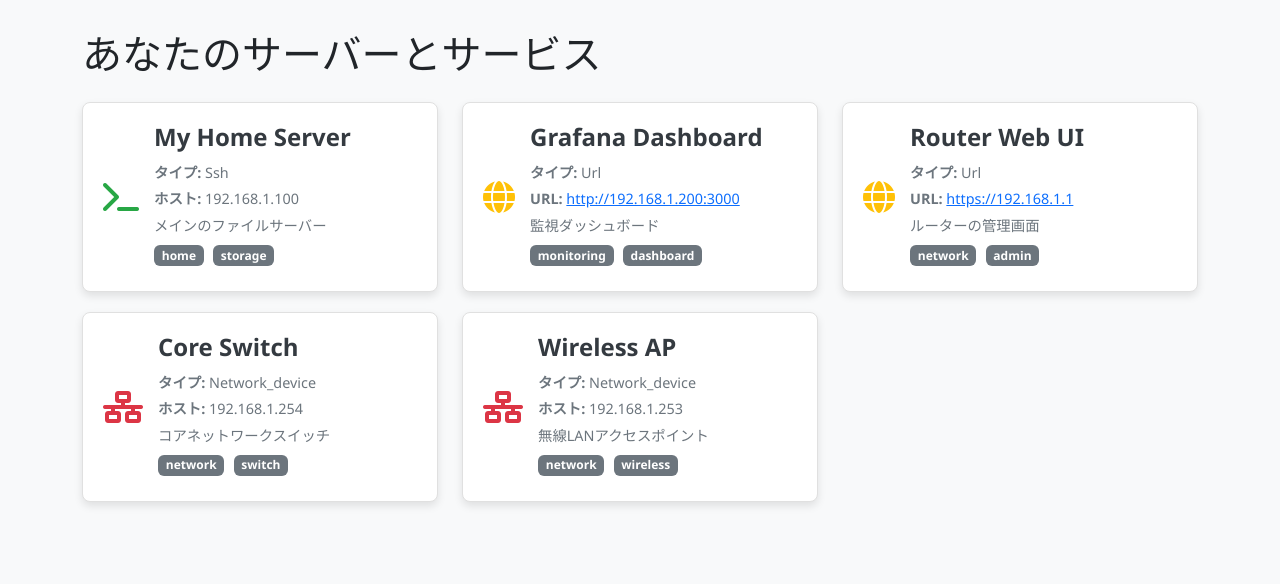
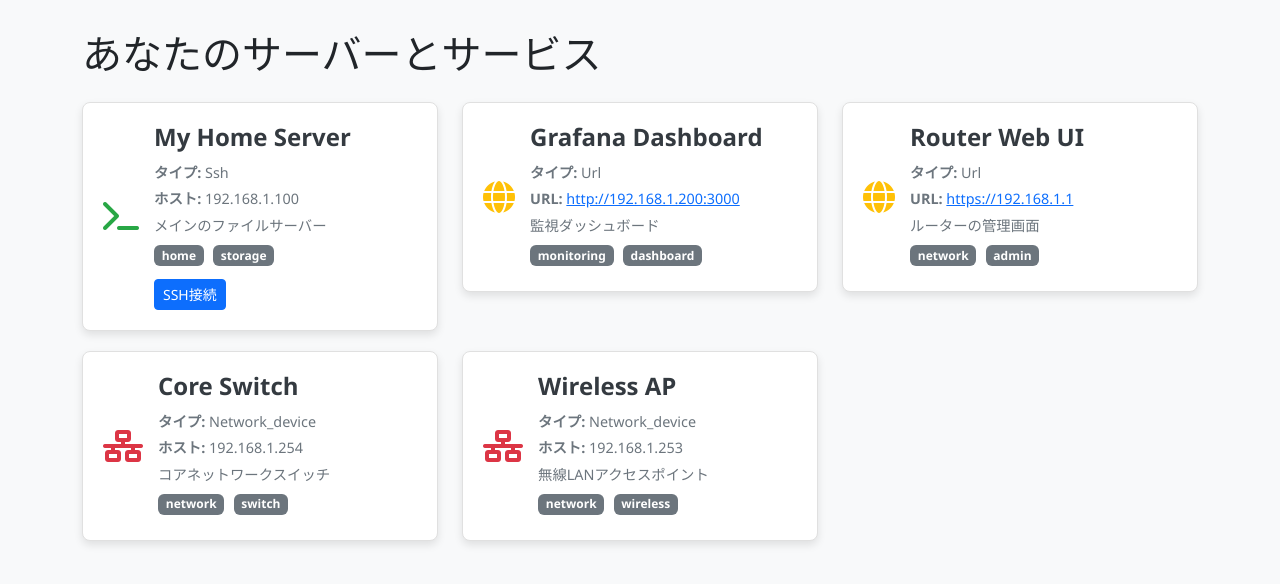
Before and after one commit to nekoy3/ServerDeck, a Flask app: page / in a window 1280 px wide. Shown: the part 56-640 px from the top of the page. Run offline with Flask 3, Linux system fonts and the light colour scheme.

Commit message:
feat: Implement SSH key management with file upload and add Docker restart scripts

```diff
--- a/app.py
+++ b/app.py
@@ -1,11 +1,36 @@
-from flask import Flask, render_template, request, jsonify
+from flask import Flask, render_template, request, jsonify, session
+from flask_socketio import SocketIO, emit
 import yaml
 import os
+import paramiko
+import threading
+import time
+from werkzeug.utils import secure_filename
 
 app = Flask(__name__)
+app.config['SECRET_KEY'] = 'your_secret_key_here' # Replace with a strong secret key
+socketio = SocketIO(app)
 
 CONFIG_DIR = os.path.join(os.path.dirname(__file__), 'config')
 SERVERS_CONFIG_PATH = os.path.join(CONFIG_DIR, 'servers.yaml')
+SSH_KEYS_CONFIG_PATH = os.path.join(CONFIG_DIR, 'ssh_keys.yaml')
+
+UPLOAD_FOLDER = os.path.join(CONFIG_DIR, 'uploaded_ssh_keys')
+ALLOWED_EXTENSIONS = {'pem', 'key', 'id_rsa', 'id_dsa', 'id_ecdsa', 'id_ed25519'} # Common SSH key extensions
+
+# Ensure upload folder exists
+os.makedirs(UPLOAD_FOLDER, exist_ok=True)
+
+active_ssh_sessions = {} # Store active SSH client sessions
+
+def allowed_file(filename):
+    # If there's no dot in the filename, it's considered a file without an extension
+    # and is allowed if its base name is in ALLOWED_EXTENSIONS (e.g., 'id_rsa')
+    if '.' not in filename:
+        return filename.lower() in ALLOWED_EXTENSIONS
+
+    # Otherwise, check the extension
+    return filename.rsplit('.', 1)[1].lower() in ALLOWED_EXTENSIONS
 
 def load_servers_config():
     if os.path.exists(SERVERS_CONFIG_PATH):
@@ -19,6 +44,17 @@
     with open(SERVERS_CONFIG_PATH, 'w') as f:
         yaml.dump(config_data, f, indent=2, sort_keys=False) # Preserve order
 
+def load_ssh_keys_config():
+    if os.path.exists(SSH_KEYS_CONFIG_PATH):
+        with open(SSH_KEYS_CONFIG_PATH, 'r') as f:
+            return yaml.safe_load(f) or {"ssh_keys": []}
+    return {"ssh_keys": []}
+
+def save_ssh_keys_config(config_data):
+    os.makedirs(CONFIG_DIR, exist_ok=True)
+    with open(SSH_KEYS_CONFIG_PATH, 'w') as f:
+        yaml.dump(config_data, f, indent=2, sort_keys=False)
+
 @app.route('/')
 def index():
     config = load_servers_config()
@@ -29,6 +65,11 @@
 def config_page():
     # This route now serves the content for the modal
     return render_template('config_modal_content.html')
+
+@app.route('/ssh/<server_id>')
+def ssh_terminal(server_id):
+    # You might want to load server details here and pass them to the template
+    return render_template('ssh_terminal.html', server_id=server_id)
 
 # API Endpoints for servers
 @app.route('/api/servers', methods=['GET'])
@@ -82,5 +123,167 @@
     save_servers_config(config)
     return jsonify({"message": "Server deleted"}), 204
 
+# API Endpoints for SSH Keys
+@app.route('/api/ssh_keys', methods=['GET'])
+def get_ssh_keys():
+    config = load_ssh_keys_config()
+    return jsonify(config.get('ssh_keys', []))
+
+@app.route('/api/ssh_keys', methods=['POST'])
+def add_ssh_key():
+    new_key = request.json
+    if not new_key or 'id' not in new_key or 'name' not in new_key or 'path' not in new_key:
+        return jsonify({"error": "Missing required fields (id, name, path)"}), 400
+
+    config = load_ssh_keys_config()
+    ssh_keys = config.get('ssh_keys', [])
+
+    if any(k['id'] == new_key['id'] for k in ssh_keys):
+        return jsonify({"error": f"SSH Key with ID '{new_key['id']}' already exists"}), 409
+
+    ssh_keys.append(new_key)
+    save_ssh_keys_config(config)
+    return jsonify(new_key), 201
+
+@app.route('/api/ssh_keys/<key_id>', methods=['PUT'])
+def update_ssh_key(key_id):
+    updated_data = request.json
+    config = load_ssh_keys_config()
+    ssh_keys = config.get('ssh_keys', [])
+    found = False
+    for i, key in enumerate(ssh_keys):
+        if key['id'] == key_id:
+            ssh_keys[i] = {**key, **updated_data}
+            found = True
+            break
+    if not found:
+        return jsonify({"error": "SSH Key not found"}), 404
+    save_ssh_keys_config(config)
+    return jsonify(ssh_keys[i])
+
+@app.route('/api/ssh_keys/<key_id>', methods=['DELETE'])
+def delete_ssh_key(key_id):
+    config = load_ssh_keys_config()
+    ssh_keys = config.get('ssh_keys', [])
+    original_len = len(ssh_keys)
+    ssh_keys = [k for k in ssh_keys if k['id'] != key_id]
+    if len(ssh_keys) == original_len:
+        return jsonify({"error": "SSH Key not found"}), 404
+    config['ssh_keys'] = ssh_keys
+    save_ssh_keys_config(config)
+    return jsonify({"message": "SSH Key deleted"}), 204
+
+@app.route('/api/ssh_keys/upload', methods=['POST'])
+def upload_ssh_key_file():
+    if 'file' not in request.files:
+        return jsonify({'error': 'No file part'}), 400
+    file = request.files['file']
+    if file.filename == '':
+        return jsonify({'error': 'No selected file'}), 400
+    if file and allowed_file(file.filename):
+        filename = secure_filename(file.filename)
+        filepath = os.path.join(UPLOAD_FOLDER, filename)
+        file.save(filepath)
+        # Set appropriate permissions for the private key
+        os.chmod(filepath, 0o600) # Read/write for owner only
+        return jsonify({'path': filepath}), 200
+    return jsonify({'error': 'File type not allowed'}), 400
+
+def _ssh_read_loop(chan, sid):
+    while True:
+        if chan.recv_ready():
+            output = chan.recv(4096).decode('utf-8', errors='ignore')
+            socketio.emit('ssh_output', {'output': output}, room=sid)
+        time.sleep(0.01) # Small delay to prevent busy-waiting
+
+@socketio.on('start_ssh')
+def handle_start_ssh(data):
+    server_id = data.get('server_id')
+    sid = request.sid
+    print(f"Attempting to start SSH for server_id: {server_id} (SID: {sid})")
+
+    config = load_servers_config()
+    server_info = next((s for s in config.get('servers', []) if s['id'] == server_id), None)
+
+    if not server_info:
+        emit('ssh_output', {'output': f"Error: Server '{server_id}' not found in configuration.\r\n"})
+        return
+
+    if server_info.get('type') != 'ssh':
+        emit('ssh_output', {'output': f"Error: Server '{server_id}' is not an SSH type server.\r\n"})
+        return
+
+    try:
+        client = paramiko.SSHClient()
+        client.load_system_host_keys()
+        client.set_missing_host_key_policy(paramiko.AutoAddPolicy())
+
+        hostname = server_info.get('host')
+        port = server_info.get('port', 22)
+        username = server_info.get('username')
+        password = server_info.get('password')
+        ssh_key_id = server_info.get('ssh_key_id') # Use ssh_key_id instead of ssh_key_path directly
+
+        if ssh_key_id:
+            ssh_keys_config = load_ssh_keys_config()
+            ssh_key_info = next((k for k in ssh_keys_config.get('ssh_keys', []) if k['id'] == ssh_key_id), None)
+            if ssh_key_info and os.path.exists(os.path.expanduser(ssh_key_info['path'])):
+                key = paramiko.RSAKey.from_private_key_file(os.path.expanduser(ssh_key_info['path']))
+                client.connect(hostname=hostname, port=port, username=username, pkey=key, timeout=10)
+                print(f"SSH connected to {hostname} using key: {ssh_key_info['name']}")
+            else:
+                emit('ssh_output', {'output': f"Error: SSH Key '{ssh_key_id}' not found or path invalid.\r\n"})
+                client.close()
+                return
+        elif password:
+            client.connect(hostname=hostname, port=port, username=username, password=password, timeout=10)
+            print(f"SSH connected to {hostname} using password.")
+        else:
+            emit('ssh_output', {'output': "Error: No valid authentication method (password or SSH key) provided.\r\n"})
+            client.close()
+            return
+
+        chan = client.invoke_shell()
+        chan.settimeout(0.0) # Non-blocking
+
+        active_ssh_sessions[sid] = {'client': client, 'channel': chan}
+        emit('ssh_output', {'output': f"Successfully connected to {hostname}.\r\n"})
+
+        # Start a separate thread to read SSH output
+        threading.Thread(target=_ssh_read_loop, args=(chan, sid), daemon=True).start()
+
+    except paramiko.AuthenticationException:
+        emit('ssh_output', {'output': "Authentication failed. Please check your credentials.\r\n"})
+    except paramiko.SSHException as e:
+        emit('ssh_output', {'output': f"SSH error: {e}\r\n"})
+    except Exception as e:
+        emit('ssh_output', {'output': f"Connection error: {e}\r\n"})
+
+@socketio.on('ssh_input')
+def handle_ssh_input(data):
+    sid = request.sid
+    if sid in active_ssh_sessions:
+        chan = active_ssh_sessions[sid]['channel']
+        chan.send(data['input'])
+
+@socketio.on('resize_terminal')
+def handle_resize_terminal(data):
+    sid = request.sid
+    if sid in active_ssh_sessions:
+        chan = active_ssh_sessions[sid]['channel']
+        cols = data.get('cols', 80)
+        rows = data.get('rows', 24)
+        chan.resize_pty(cols, rows)
+
+@socketio.on('disconnect')
+def handle_disconnect():
+    sid = request.sid
+    print(f"Client disconnected (SID: {sid})")
+    if sid in active_ssh_sessions:
+        client = active_ssh_sessions[sid]['client']
+        client.close()
+        del active_ssh_sessions[sid]
+        print(f"SSH session closed for SID: {sid}")
+
 if __name__ == '__main__':
-    app.run(host='0.0.0.0', debug=True, port=5001)
+    socketio.run(app, host='0.0.0.0', debug=True, allow_unsafe_werkzeug=True, port=5001)
--- /dev/null
+++ b/config/ssh_keys.yaml
@@ -0,0 +1 @@
+ssh_keys: []
--- a/requirements.txt
+++ b/requirements.txt
@@ -1,2 +1,4 @@
 Flask
 PyYAML
+paramiko
+Flask-SocketIO
--- a/static/js/script.js
+++ b/static/js/script.js
@@ -20,7 +20,7 @@
         const serverUsernameInput = document.getElementById('serverUsername');
         const serverAuthMethodSelect = document.getElementById('serverAuthMethod');
         const serverPasswordInput = document.getElementById('serverPassword');
-        const serverSshKeyPathInput = document.getElementById('serverSshKeyPath');
+        const serverSshKeyIdSelect = document.getElementById('serverSshKeyId'); // Changed from Path to Id
         const serverDescriptionInput = document.getElementById('serverDescription');
         const serverTagsInput = document.getElementById('serverTags');
 
@@ -31,7 +31,20 @@
         const usernameGroup = document.getElementById('usernameGroup');
         const authMethodGroup = document.getElementById('authMethodGroup');
         const passwordGroup = document.getElementById('passwordGroup');
-        const sshKeyPathGroup = document.getElementById('sshKeyPathGroup');
+        const sshKeySelectGroup = document.getElementById('sshKeySelectGroup'); // Changed from Path to Select
+
+        // SSH Key Management Elements
+        const manageSshKeysBtn = document.getElementById('manageSshKeysBtn');
+        const sshKeyModal = new bootstrap.Modal(document.getElementById('sshKeyModal'));
+        const sshKeyList = document.getElementById('sshKeyList');
+        const addSshKeyBtn = document.getElementById('addSshKeyBtn');
+        const sshKeyForm = document.getElementById('sshKeyForm');
+        const sshKeyIdInput = document.getElementById('sshKeyId');
+        const sshKeyNameInput = document.getElementById('sshKeyName');
+        const sshKeyPathInput = document.getElementById('sshKeyPath');
+        const sshKeyFileInput = document.getElementById('sshKeyFile'); // New: SSH Key File Input
+        const cancelSshKeyEditBtn = document.getElementById('cancelSshKeyEditBtn');
+        let editingSshKeyId = null;
 
         // Function to fetch servers and render them
         async function fetchAndRenderServers() {
@@ -111,12 +124,13 @@
             }
         }
 
-        function attachEventListeners() {
+        async function attachEventListeners() {
             // Edit buttons
             document.querySelectorAll('.edit-btn').forEach(button => {
-                button.onclick = (event) => {
+                button.onclick = async (event) => {
                     const serverId = event.target.dataset.id;
                     editingServerId = serverId;
+                    await populateSshKeySelect(); // Populate SSH keys before opening modal
                     populateModalForEdit(serverId);
                     serverModal.show();
                 };
@@ -148,10 +162,11 @@
             // Add New Server card
             const addServerCard = document.getElementById('addServerCard');
             if (addServerCard) {
-                addServerCard.onclick = () => {
+                addServerCard.onclick = async () => {
                     editingServerId = null; // Reset for new server
                     serverForm.reset(); // Clear form
                     serverIdInput.readOnly = false; // ID should be editable for new server
+                    await populateSshKeySelect(); // Populate SSH keys before opening modal
                     serverModal.show();
                     toggleFormFields(); // Show default fields for new server
                 };
@@ -176,7 +191,7 @@
                     serverUsernameInput.value = server.username || '';
                     serverAuthMethodSelect.value = server.auth_method || 'password';
                     serverPasswordInput.value = ''; // Never pre-fill password for security
-                    serverSshKeyPathInput.value = server.ssh_key_path || '';
+                    serverSshKeyIdSelect.value = server.ssh_key_id || ''; // Set selected SSH key
                     serverDescriptionInput.value = server.description || '';
                     serverTagsInput.value = (server.tags && server.tags.length > 0) ? server.tags.join(', ') : '';
 
@@ -202,7 +217,7 @@
             usernameGroup.style.display = 'none';
             authMethodGroup.style.display = 'none';
             passwordGroup.style.display = 'none';
-            sshKeyPathGroup.style.display = 'none';
+            sshKeySelectGroup.style.display = 'none'; // Changed from Path to Select
 
             // Show relevant fields based on type
             if (type === 'ssh' || type === 'network_device') {
@@ -214,7 +229,7 @@
                 if (serverAuthMethodSelect.value === 'password') {
                     passwordGroup.style.display = 'block';
                 } else {
-                    sshKeyPathGroup.style.display = 'block';
+                    sshKeySelectGroup.style.display = 'block'; // Show SSH key select
                 }
             } else if (type === 'url') {
                 urlGroup.style.display = 'block';
@@ -231,6 +246,12 @@
 
             const formData = new FormData(serverForm);
             const serverData = {};
+
+            // Generate a unique ID for new servers if not provided
+            if (!editingServerId && !serverIdInput.value) {
+                serverData.id = `server-${Date.now()}`; // Simple unique ID based on timestamp
+            }
+
             for (let [key, value] of formData.entries()) {
                 if (key === 'tags') {
                     serverData[key] = value.split(',').map(tag => tag.trim()).filter(tag => tag !== '');
@@ -241,9 +262,10 @@
                 }
             }
 
-            // Remove empty string values for optional fields
+            // Ensure required fields (id, name, type) are not deleted if empty, as they are validated by backend
+            const requiredFields = ['id', 'name', 'type'];
             for (const key in serverData) {
-                if (serverData[key] === '' || serverData[key] === null || (Array.isArray(serverData[key]) && serverData[key].length === 0)) {
+                if (!requiredFields.includes(key) && (serverData[key] === '' || serverData[key] === null || (Array.isArray(serverData[key]) && serverData[key].length === 0))) {
                     delete serverData[key];
                 }
             }
@@ -251,6 +273,14 @@
             // Handle password field: only send if it's not empty
             if (serverPasswordInput.value === '') {
                 delete serverData.password;
+            }
+
+            // If SSH key authentication is selected, ensure ssh_key_id is sent and ssh_key_path is not
+            if (serverData.auth_method === 'key') {
+                serverData.ssh_key_id = serverSshKeyIdSelect.value; // Use selected SSH key ID
+                delete serverData.ssh_key_path; // Ensure old field is not sent
+            } else {
+                delete serverData.ssh_key_id; // Ensure ssh_key_id is not sent if not using key auth
             }
 
             const method = editingServerId ? 'PUT' : 'POST';
@@ -278,6 +308,202 @@
             }
         });
 
+        // --- SSH Key Management Logic ---
+
+        // Populate SSH Key Select dropdown
+        async function populateSshKeySelect() {
+            try {
+                const response = await fetch('/api/ssh_keys');
+                const sshKeys = await response.json();
+                serverSshKeyIdSelect.innerHTML = '<option value="">選択してください</option>'; // Clear and add default
+                sshKeys.forEach(key => {
+                    const option = document.createElement('option');
+                    option.value = key.id;
+                    option.textContent = key.name;
+                    serverSshKeyIdSelect.appendChild(option);
+                });
+            } catch (error) {
+                console.error('Error fetching SSH keys for select:', error);
+            }
+        }
+
+        // Fetch and render SSH keys in the management modal
+        async function fetchAndRenderSshKeys() {
+            try {
+                const response = await fetch('/api/ssh_keys');
+                const sshKeys = await response.json();
+                sshKeyList.innerHTML = ''; // Clear existing list
+                if (sshKeys.length === 0) {
+                    sshKeyList.innerHTML = '<p class="text-muted">登録されたSSHキーはありません。</p>';
+                } else {
+                    sshKeys.forEach(key => {
+                        const keyItem = `
+                            <div class="list-group-item d-flex justify-content-between align-items-center">
+                                <div>
+                                    <strong>${key.name}</strong><br>
+                                    <small>${key.path}</small>
+                                </div>
+                                <div>
+                                    <button class="btn btn-sm btn-info edit-ssh-key-btn" data-id="${key.id}">編集</button>
+                                    <button class="btn btn-sm btn-danger delete-ssh-key-btn" data-id="${key.id}">削除</button>
+                                </div>
+                            </div>
+                        `;
+                        sshKeyList.insertAdjacentHTML('beforeend', keyItem);
+                    });
+                }
+                attachSshKeyEventListeners();
+            } catch (error) {
+                console.error('Error fetching SSH keys:', error);
+                alert('SSHキーの読み込みに失敗しました。');
+            }
+        }
+
+        // Attach event listeners for SSH key management buttons
+        function attachSshKeyEventListeners() {
+            document.querySelectorAll('.edit-ssh-key-btn').forEach(button => {
+                button.onclick = async (event) => {
+                    const keyId = event.target.dataset.id;
+                    editingSshKeyId = keyId;
+                    const response = await fetch('/api/ssh_keys');
+                    const sshKeys = await response.json();
+                    const key = sshKeys.find(k => k.id === keyId);
+                    if (key) {
+                        sshKeyIdInput.value = key.id;
+                        sshKeyNameInput.value = key.name;
+                        sshKeyPathInput.value = key.path;
+                        cancelSshKeyEditBtn.style.display = 'inline-block';
+                    }
+                };
+            });
+
+            document.querySelectorAll('.delete-ssh-key-btn').forEach(button => {
+                button.onclick = async (event) => {
+                    const keyId = event.target.dataset.id;
+                    if (confirm(`ID: ${keyId} のSSHキーを削除してもよろしいですか？`)) {
+                        try {
+                            const response = await fetch(`/api/ssh_keys/${keyId}`, {
+                                method: 'DELETE'
+                            });
+                            if (response.ok) {
+                                fetchAndRenderSshKeys();
+                                populateSshKeySelect(); // Update server form select
+                            } else {
+                                const errorData = await response.json();
+                                alert(`SSHキーの削除に失敗しました: ${errorData.error || response.statusText}`);
+                            }
+                        } catch (error) {
+                            console.error('Error deleting SSH key:', error);
+                            alert('SSHキーの削除中にエラーが発生しました。');
+                        }
+                    }
+                };
+            });
+        }
+
+        // Handle SSH Key Form Submission
+        sshKeyForm.addEventListener('submit', async function(event) {
+            event.preventDefault();
+
+            const formData = new FormData(sshKeyForm);
+            const keyData = {};
+
+            // Validate that either path or file is provided
+            if (!sshKeyPathInput.value && sshKeyFileInput.files.length === 0) {
+                alert('SSHキーのパスを入力するか、ファイルをアップロードしてください。');
+                return; // Stop submission
+            }
+
+            // If a file is selected, upload it first
+            if (sshKeyFileInput.files.length > 0) {
+                const file = sshKeyFileInput.files[0];
+                const uploadFormData = new FormData();
+                uploadFormData.append('file', file);
+
+                try {
+                    const uploadResponse = await fetch('/api/ssh_keys/upload', {
+                        method: 'POST',
+                        body: uploadFormData
+                    });
+
+                    if (uploadResponse.ok) {
+                        const uploadResult = await uploadResponse.json();
+                        keyData.path = uploadResult.path; // Set the path from the upload response
+                    } else {
+                        const errorData = await uploadResponse.json();
+                        alert(`ファイルのアップロードに失敗しました: ${errorData.error || uploadResponse.statusText}`);
+                        return; // Stop submission if upload fails
+                    }
+                } catch (error) {
+                    console.error('Error uploading file:', error);
+                    alert('ファイルのアップロード中にエラーが発生しました。');
+                    return; // Stop submission if upload fails
+                }
+            } else if (sshKeyPathInput.value) {
+                keyData.path = sshKeyPathInput.value;
+            }
+
+            for (let [key, value] of formData.entries()) {
+                if (key !== 'file') { // Exclude the file input from direct form data processing
+                    keyData[key] = value;
+                }
+            }
+
+            // Generate a unique ID for new SSH keys if not provided
+            if (!editingSshKeyId && !keyData.id) {
+                keyData.id = `sshkey-${Date.now()}`; // Simple unique ID
+            }
+
+            const method = editingSshKeyId ? 'PUT' : 'POST';
+            const url = editingSshKeyId ? `/api/ssh_keys/${editingSshKeyId}` : '/api/ssh_keys';
+
+            try {
+                const response = await fetch(url, {
+                    method: method,
+                    headers: {
+                        'Content-Type': 'application/json'
+                    },
+                    body: JSON.stringify(keyData)
+                });
+
+                if (response.ok) {
+                    sshKeyForm.reset();
+                    editingSshKeyId = null;
+                    cancelSshKeyEditBtn.style.display = 'none';
+                    fetchAndRenderSshKeys();
+                    populateSshKeySelect(); // Update server form select
+                } else {
+                    const errorData = await response.json();
+                    alert(`SSHキーの保存に失敗しました: ${errorData.error || response.statusText}`);
+                }
+            } catch (error) {
+                console.error('Error saving SSH key:', error);
+                alert('SSHキーの保存中にエラーが発生しました。');
+            }
+        });
+
+        // Add New SSH Key button click
+        addSshKeyBtn.addEventListener('click', () => {
+            editingSshKeyId = null;
+            sshKeyForm.reset();
+            sshKeyIdInput.value = ''; // Ensure ID is clear for new entry
+            cancelSshKeyEditBtn.style.display = 'none';
+        });
+
+        // Cancel SSH Key Edit button click
+        cancelSshKeyEditBtn.addEventListener('click', () => {
+            editingSshKeyId = null;
+            sshKeyForm.reset();
+            sshKeyIdInput.value = '';
+            cancelSshKeyEditBtn.style.display = 'none';
+        });
+
+        // Manage SSH Keys button click
+        manageSshKeysBtn.addEventListener('click', () => {
+            fetchAndRenderSshKeys();
+            sshKeyModal.show();
+        });
+
         // Initial fetch and render when config modal content is loaded
         fetchAndRenderServers();
     }
--- a/templates/index.html
+++ b/templates/index.html
@@ -58,6 +58,11 @@
                                 {% endfor %}
                             </div>
                             {% endif %}
+                            {% if server.type == 'ssh' %}
+                            <div class="mt-2">
+                                <a href="/ssh/{{ server.id }}" class="btn btn-primary btn-sm">SSH接続</a>
+                            </div>
+                            {% endif %}
                         </div>
                     </div>
                 </div>
```
Also changed, not shown: GEMINI.md (+83 -0 lines), templates/config_modal_content.html (+45 -4 lines), templates/ssh_terminal.html (added, +77 -0 lines), 1 other file.
